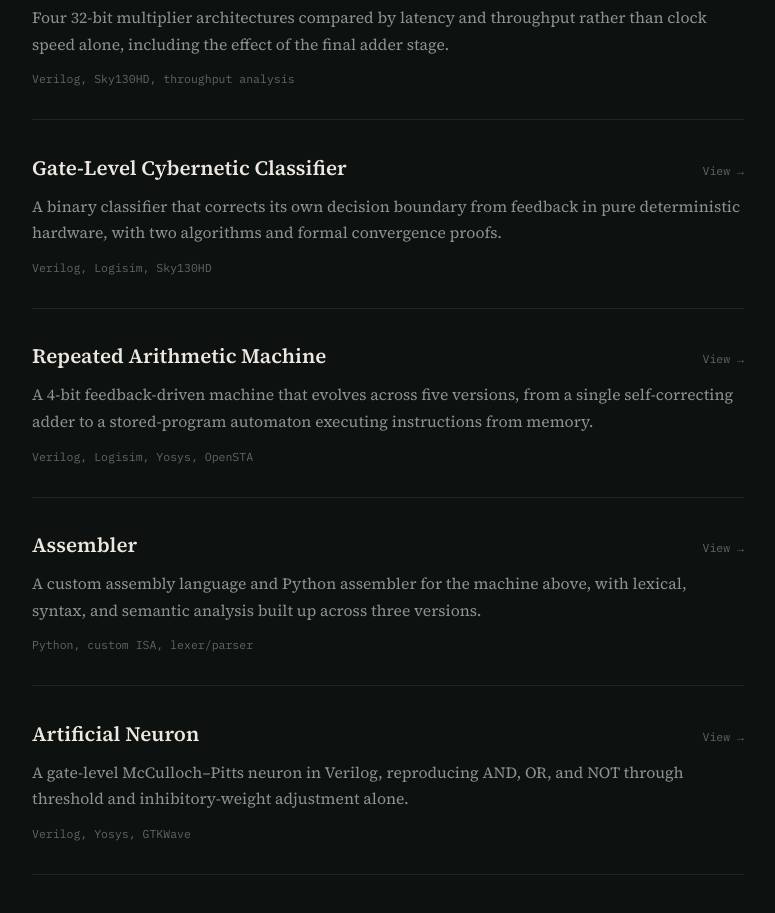
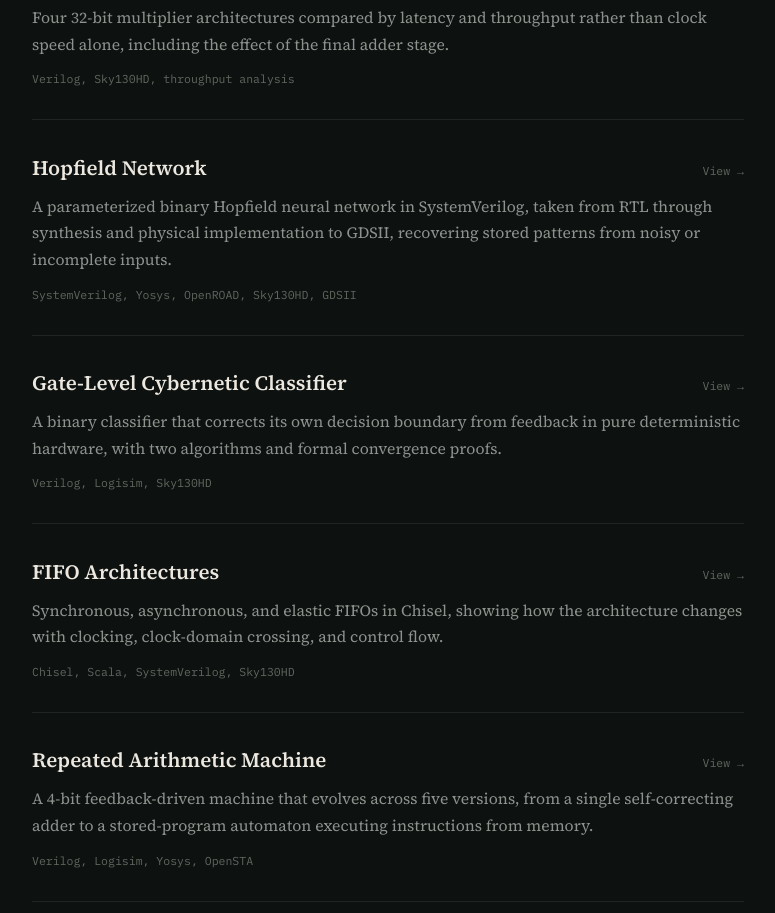
Before and after one commit to KARAN-D05/KARAN-D05.github.io, a plain HTML site: page projects.html in a window 1280 px wide. Shown: the part 574-1487 px from the top of the page, without its empty margins (252-1027 px from the left). Drawn offline with Linux system fonts and the light colour scheme.

Commit message:
Update projects.html

```diff
--- a/projects.html
+++ b/projects.html
@@ -38,10 +38,22 @@
       <div class="tags">Verilog, Sky130HD, throughput analysis</div>
     </a>
 
+    <a class="card" href="project-hopfield-network.html">
+      <div class="card-top"><h3>Hopfield Network</h3><span class="go">View &rarr;</span></div>
+      <p>A parameterized binary Hopfield neural network in SystemVerilog, taken from RTL through synthesis and physical implementation to GDSII, recovering stored patterns from noisy or incomplete inputs.</p>
+      <div class="tags">SystemVerilog, Yosys, OpenROAD, Sky130HD, GDSII</div>
+    </a>
+
      <a class="card" href="project-cybernetic-classifier.html">
       <div class="card-top"><h3>Gate-Level Cybernetic Classifier</h3><span class="go">View &rarr;</span></div>
       <p>A binary classifier that corrects its own decision boundary from feedback in pure deterministic hardware, with two algorithms and formal convergence proofs.</p>
       <div class="tags">Verilog, Logisim, Sky130HD</div>
+    </a>
+
+    <a class="card" href="project-fifo-architectures.html">
+      <div class="card-top"><h3>FIFO Architectures</h3><span class="go">View &rarr;</span></div>
+      <p>Synchronous, asynchronous, and elastic FIFOs in Chisel, showing how the architecture changes with clocking, clock-domain crossing, and control flow.</p>
+      <div class="tags">Chisel, Scala, SystemVerilog, Sky130HD</div>
     </a>
 
     <a class="card" href="project-repeated-arithmetic-machine.html">
```
